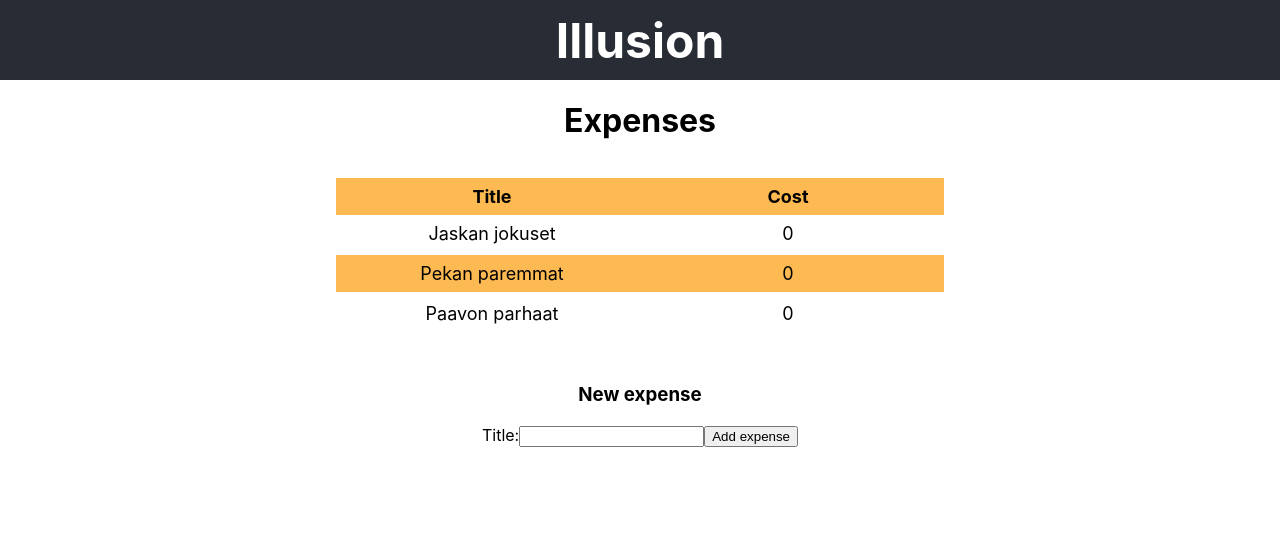
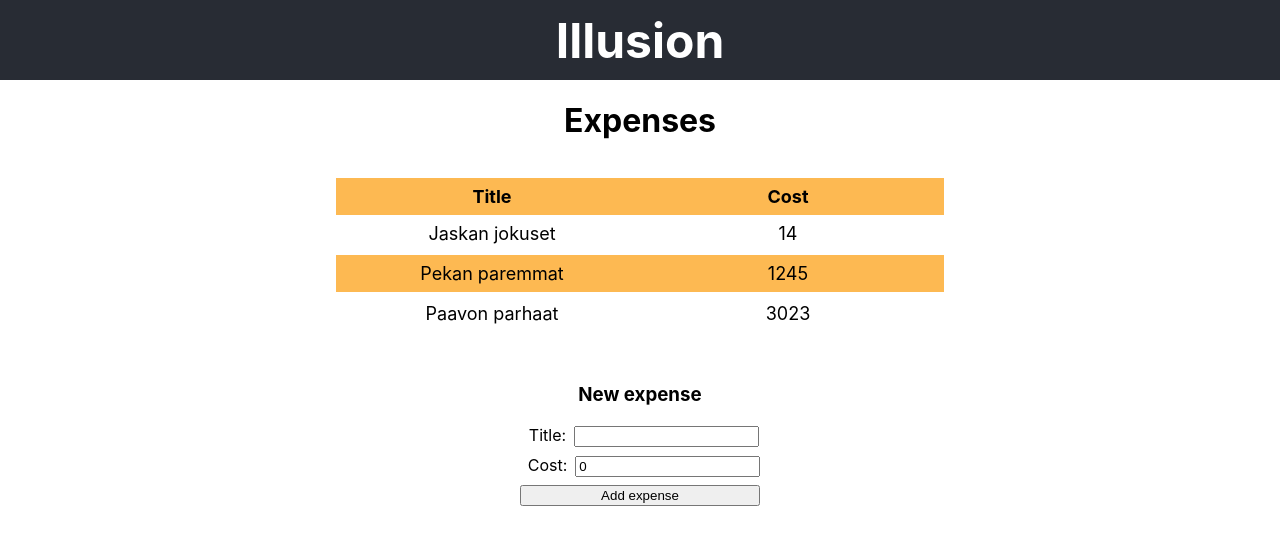
Before and after one commit to ManMadeMachine/illusion, a React (Create React App) app: page / in a window 1280 px wide. Shown: the top 544 px of the page. Built offline with nearby package versions, Linux system fonts and the light colour scheme; data requests are answered from the project's data file.

Commit message:
Added dev-server and first API call, added some styles

```diff
--- /dev/null
+++ b/db.json
@@ -0,0 +1,19 @@
+{
+    "expenses": [
+        {
+            "id": 1,
+            "title": "Jaskan jokuset",
+            "cost": 14
+          },
+          {
+            "id": 2,
+            "title": "Pekan paremmat",
+            "cost": 1245
+          },
+          {
+            "id": 3,
+            "title": "Paavon parhaat",
+            "cost": 3023
+          }
+    ]
+}
--- a/src/App.css
+++ b/src/App.css
@@ -28,3 +28,9 @@
   justify-content: flex-start;
   align-items: center;
 }
+
+/* GLOBAL STYLES */
+/* FIXME: Move to a different global css file? */
+.submit-button {
+
+}
--- a/src/App.tsx
+++ b/src/App.tsx
@@ -1,8 +1,10 @@
-import React, {useState} from 'react';
+import React, {useState, useEffect} from 'react';
 import './App.css';
 
 import ExpensesList, {Expense} from './components/ExpensesList';
 import ExpensesForm from './components/ExpensesForm';
+
+import {getExpenses} from './services/expenseService';
 
 export interface Props {
   name: string;
@@ -10,20 +12,16 @@ export interface Props {
 };
 
 const App: React.FC = () => {
-  const [expenses, setExpenses] = useState<Expense[]>([
-    {
-      id: 1,
-      title: 'Jaskan jokuset'
-    },
-    {
-      id: 2,
-      title: 'Pekan paremmat'
-    },
-    {
-      id: 3,
-      title: 'Paavon parhaat'
-    }
-  ]);
+  const [expenses, setExpenses] = useState<Expense[]>([]);
+
+  useEffect(() => {
+    getExpenses().then(exp => {
+      if(exp){
+        console.log(exp);
+        setExpenses(exp);
+      }
+    });
+  }, []);
 
   const addExpenseHandler = (e : Expense) => {
     const newExpenses = expenses.concat(e);
@@ -34,7 +32,6 @@ const App: React.FC = () => {
 
   return (
     <div className="App">
-      {/* {console.log(expenses)} */}
       <header className="App-header">
         <h1>Illusion</h1>
       </header>
--- /dev/null
+++ b/src/components/ExpensesForm.css
@@ -0,0 +1,12 @@
+.expenses-form {
+    display: flex;
+    flex-direction: column;
+}
+
+.input-data-row {
+    margin-bottom: 1vmin;
+}
+
+.input-data-row label{
+    padding: 1vmin;
+}
--- a/src/components/ExpensesForm.tsx
+++ b/src/components/ExpensesForm.tsx
@@ -1,8 +1,10 @@
 import React, {useState} from 'react';
 import {Expense} from './ExpensesList';
+import './ExpensesForm.css';
 
 export interface NewExpense {
-    title: string
+    title: string;
+    cost: number;
 };
 
 export interface Props {
@@ -11,29 +13,47 @@ export interface Props {
 
 const ExpensesForm = ({addExpenseHandler} : Props) => {
     const [newExpense, setNewExpense] = useState<NewExpense>({
-        title: ''
+        title: '',
+        cost: 0
     });
 
+    const titleChangeHandler = (e : React.ChangeEvent<HTMLInputElement>) => {
+        setNewExpense({...newExpense, title: e.target.value});
+    }
+
+    const costChangeHandler = (e : React.ChangeEvent<HTMLInputElement>) => {
+        setNewExpense({...newExpense, cost: Number(e.target.value)})
+    }
+
     const addExpense = (e : React.MouseEvent<HTMLElement>) => {
-        const expense : Expense = {
-            id: Math.random() * 10,
-            title: newExpense.title
+        const expense : Expense = { ...newExpense,
+            id: Math.random() * 10
         };
 
-        console.log("expense", expense);
         addExpenseHandler(expense);
-        setNewExpense({title: ''});
+        setNewExpense({
+            title: '',
+            cost: 0
+        });
     }
-
     return (
         <div className="expenses-form">
             <h3>New expense</h3>
-            <label className="expenses-label">
-                Title:
-            </label>
-            <input type="text" value={newExpense.title} onChange={(e) => setNewExpense({title: e.target.value})}/>
+            <div className="input-data-row">
+                <label className="expenses-label">
+                    Title:
+                </label>
+                <input type="text" value={newExpense.title} onChange={titleChangeHandler}/>
+            </div>
+            <div className="input-data-row">
+                <label className="expenses-label">
+                    Cost:
+                </label>
+                <input type="text" value={newExpense.cost} onChange={costChangeHandler}/>
+                {/* TODO: currency indicator */}
+            </div>
 
-            <button onClick={addExpense}>Add expense</button>
+            <button onClick={addExpense} className="submit-button">Add expense</button>
         </div>
     )
 };
--- a/src/components/ExpensesList.tsx
+++ b/src/components/ExpensesList.tsx
@@ -4,6 +4,7 @@ import './ExpensesList.css';
 export interface Expense {
     id: number;
     title: string;
+    cost: number;
 };
 
 export interface ExpenseListProps {
@@ -19,14 +20,18 @@ const ExpensesList = (props : ExpenseListProps) => {
                     <div className="row-part"><b>Title</b></div>
                     <div className="row-part"><b>Cost</b></div>
                 </li>
-                {props.expenses.map(e => {
-                    return (
-                        <li key={e.id} className="expense-list-row">
-                            <div className="row-part">{e.title}</div>
-                            <div className="row-part">0</div>
-                        </li>
-                    )
-                })}
+
+                { props.expenses.length > 0
+                    ? props.expenses.map(e => {
+                        return (
+                            <li key={e.id} className="expense-list-row">
+                                <div className="row-part">{e.title}</div>
+                                <div className="row-part">{e.cost}</div>
+                            </li>
+                        )
+                    })
+                    : <li className="expense-list-row"><p className="row-part"><i>No expenses to show</i></p></li>
+                }
             </ul>
         </div>
     )
--- /dev/null
+++ b/src/services/expenseService.ts
@@ -0,0 +1,18 @@
+import axios from 'axios';
+import {Expense} from '../components/ExpensesList';
+
+const URL_ROOT = `http://localhost:3000/expenses`;
+
+const getExpenses = () : Promise<Expense[]> => {
+    return axios.get(URL_ROOT).then(res => {
+        console.log(`got data ${res.data}`);
+        return res.data;
+    })
+    .catch(e => {
+        console.error(e);
+    });
+};
+
+export {
+    getExpenses
+};
```
Also changed, not shown: package.json (+6 -1 lines), 1 other file (tests, documents, lock files or other folders).
